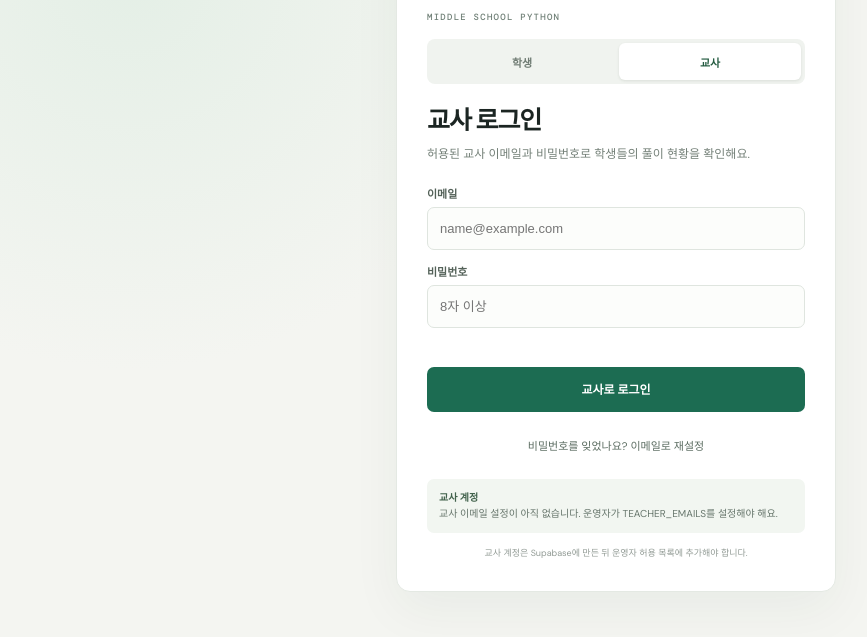
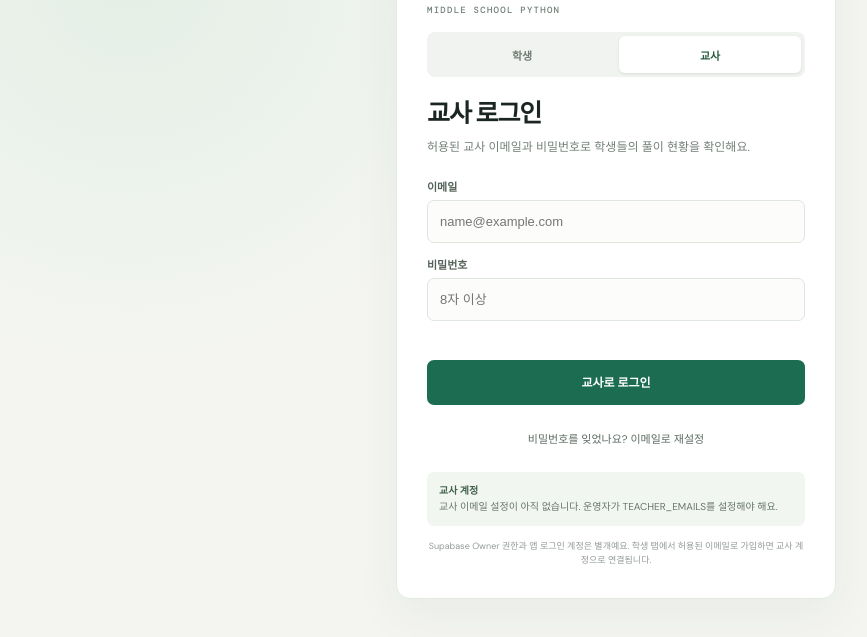
Before and after one commit to michlee-ai/1018, a plain HTML site: page index.html in a window 1280 px wide. Both pictures are taken after a click on the tab "교사". Shown: the part 145-782 px from the top of the page, without its empty margins (24-891 px from the left). Drawn offline with nearby package versions, Linux system fonts and the light colour scheme; no server answers.

Commit message:
교사 로그인 차이 및 가입 안내 추가
- 추가: .playwright-mcp/console-2026-10-18T06-46-17-253Z.log
- 추가: .playwright-mcp/page-2026-10-18T06-46-17-486Z.yml
- 수정: index.html

```diff
--- a/index.html
+++ b/index.html
@@ -151,7 +151,7 @@ function showPasswordRecovery(){passwordRecoveryMode=true;authRole='student';aut
 async function attachSupabaseSession(session,requestedRole){const response=await fetch('/api/auth/supabase',{method:'POST',headers:{'Content-Type':'application/json','Authorization':`Bearer ${session.access_token}`},body:JSON.stringify({role:requestedRole})});const data=await response.json();if(!response.ok)throw new Error(data.error||'계정을 확인할 수 없어요.');if(data.role==='teacher')enterTeacher(data);else enterCourse(data)}
 async function connectGrader(){try{const configResponse=await fetch('/api/config');const config=await configResponse.json();if(!config.supabase_ready)throw new Error('Supabase 설정이 완료되지 않았어요. 운영자에게 문의해 주세요.');if(!window.supabase?.createClient)throw new Error('Supabase 로그인 도구를 불러오지 못했어요. 인터넷 연결을 확인해 주세요.');teacherConfigured=config.teacher_configured;supabaseClient=window.supabase.createClient(config.supabase_url,config.supabase_anon_key,{auth:{persistSession:true,autoRefreshToken:true,detectSessionInUrl:true}});supabaseClient.auth.onAuthStateChange(event=>{if(event==='PASSWORD_RECOVERY')showPasswordRecovery()});const recoveryLink=window.location.hash.includes('type=recovery');const {data,error}=await supabaseClient.auth.getSession();if(error)throw error;if(recoveryLink||passwordRecoveryMode){showPasswordRecovery();return}if(data.session){await attachSupabaseSession(data.session,'student');return}setAuthRole('student');document.body.classList.add('auth-required')}catch(error){document.body.classList.add('auth-required');el('authMessage').textContent=error.message||'Supabase에 연결하지 못했어요.'}}
 function setAuthMode(mode){if(authRole!=='student')return;authMode=mode;const registering=mode==='register';el('authRoles').classList.remove('hidden');el('authTitle').textContent=registering?'학생 계정 만들기':'학생 로그인';el('authCopy').textContent=registering?'이름, 이메일, 비밀번호로 계정을 만들어요. 가입 후 이메일 확인이 필요할 수 있습니다.':'가입한 이메일과 비밀번호로 로그인해 풀이를 이어가세요.';el('authSubmit').textContent=registering?'가입하기':'로그인';el('studentNameLabel').textContent='학생 이름 또는 별명';el('studentName').placeholder='예: 민지';el('displayNameField').classList.toggle('hidden',!registering);el('studentName').required=registering;el('userEmail').closest('.auth-field').classList.remove('hidden');el('userEmail').required=true;el('userPassword').required=true;el('userPassword').autocomplete=registering?'new-password':'current-password';el('authSwitch').classList.remove('hidden');el('authSwitch').textContent=registering?'이미 계정이 있나요? 로그인':'처음인가요? 계정 만들기';el('forgotPassword').classList.toggle('hidden',registering);el('authHintTitle').textContent='학생 계정';el('authHintText').textContent=registering?'이메일 확인 설정에 따라 확인 링크를 눌러야 로그인할 수 있어요.':'비밀번호를 잊으면 이메일로 재설정할 수 있어요.';el('authFootnote').textContent='비밀번호와 이메일 인증은 Supabase Auth에서 관리합니다.';el('authMessage').textContent='';passwordRecoveryMode=false}
-function setAuthRole(role){authRole=role;const isTeacher=role==='teacher';el('studentRoleButton').classList.toggle('active',!isTeacher);el('teacherRoleButton').classList.toggle('active',isTeacher);el('studentRoleButton').setAttribute('aria-selected',String(!isTeacher));el('teacherRoleButton').setAttribute('aria-selected',String(isTeacher));if(isTeacher){authMode='teacher';passwordRecoveryMode=false;el('authRoles').classList.remove('hidden');el('displayNameField').classList.add('hidden');el('studentName').required=false;el('userEmail').closest('.auth-field').classList.remove('hidden');el('userEmail').required=true;el('userPassword').required=true;el('userPassword').autocomplete='current-password';el('authTitle').textContent='교사 로그인';el('authCopy').textContent='허용된 교사 이메일과 비밀번호로 학생들의 풀이 현황을 확인해요.';el('authSubmit').textContent='교사로 로그인';el('authSwitch').classList.add('hidden');el('forgotPassword').classList.remove('hidden');el('authHintTitle').textContent='교사 계정';el('authHintText').textContent=teacherConfigured?'운영자가 허용한 이메일만 교사 화면에 접근할 수 있어요.':'교사 이메일 설정이 아직 없습니다. 운영자가 TEACHER_EMAILS를 설정해야 해요.';el('authFootnote').textContent='교사 계정은 Supabase에 만든 뒤 운영자 허용 목록에 추가해야 합니다.';el('authMessage').textContent=''}else{if(authMode==='teacher')authMode='register';setAuthMode(authMode)}}
+function setAuthRole(role){authRole=role;const isTeacher=role==='teacher';el('studentRoleButton').classList.toggle('active',!isTeacher);el('teacherRoleButton').classList.toggle('active',isTeacher);el('studentRoleButton').setAttribute('aria-selected',String(!isTeacher));el('teacherRoleButton').setAttribute('aria-selected',String(isTeacher));if(isTeacher){authMode='teacher';passwordRecoveryMode=false;el('authRoles').classList.remove('hidden');el('displayNameField').classList.add('hidden');el('studentName').required=false;el('userEmail').closest('.auth-field').classList.remove('hidden');el('userEmail').required=true;el('userPassword').required=true;el('userPassword').autocomplete='current-password';el('authTitle').textContent='교사 로그인';el('authCopy').textContent='허용된 교사 이메일과 비밀번호로 학생들의 풀이 현황을 확인해요.';el('authSubmit').textContent='교사로 로그인';el('authSwitch').classList.add('hidden');el('forgotPassword').classList.remove('hidden');el('authHintTitle').textContent='교사 계정';el('authHintText').textContent=teacherConfigured?'운영자가 허용한 이메일만 교사 화면에 접근할 수 있어요.':'교사 이메일 설정이 아직 없습니다. 운영자가 TEACHER_EMAILS를 설정해야 해요.';el('authFootnote').textContent='Supabase Owner 권한과 앱 로그인 계정은 별개예요. 학생 탭에서 허용된 이메일로 가입하면 교사 계정으로 연결됩니다.';el('authMessage').textContent=''}else{if(authMode==='teacher')authMode='register';setAuthMode(authMode)}}
 function authErrorMessage(error){const message=String(error?.message||error||'');if(/invalid login credentials/i.test(message))return'이 이메일로 가입된 계정이 없거나 비밀번호가 맞지 않아요. 처음이면 학생 탭에서 가입하고, 이미 가입했다면 비밀번호 재설정을 이용해 주세요.';if(/email not confirmed/i.test(message))return'가입 확인 이메일의 링크를 먼저 눌러 주세요.';if(/user already registered/i.test(message))return'이미 가입된 이메일이에요. 로그인으로 전환해 주세요.';return message||'로그인에 실패했어요. 입력한 정보를 확인해 주세요.'}
 el('studentRoleButton').addEventListener('click',()=>setAuthRole('student'));el('teacherRoleButton').addEventListener('click',()=>setAuthRole('teacher'));
 el('authSwitch').addEventListener('click',()=>setAuthMode(authMode==='register'?'login':'register'));
```
Also changed, not shown: 2 other files.
